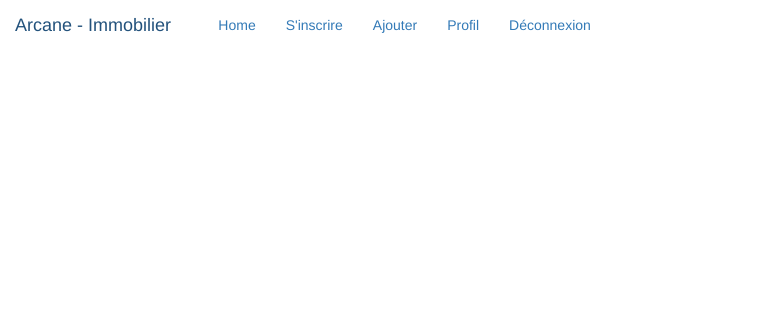
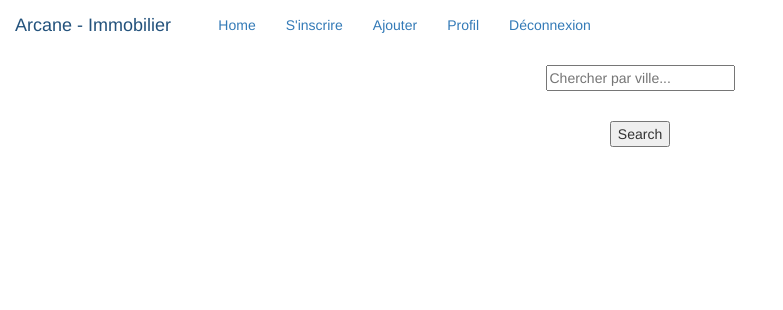
Before and after one commit to Git-StevenP/Immobilier_Arcane, a Flask app: page / in a window 1280 px wide. Shown: the top 310 px of the page, without its empty margins (0-783 px from the left). Run offline with Flask 2, Linux system fonts and the light colour scheme; the visitor is signed in with stand-in values (Sample User, id 1); data that the repository does not hold is empty; some libraries are stand-ins or nearby versions.

Commit message:
Recherche par ville implémentée

```diff
--- a/API_Flask/templates/home.html
+++ b/API_Flask/templates/home.html
@@ -1,7 +1,18 @@
 {% extends "main.html" %}
 {% block content %}
 
-<div class="hist_container">
+<div class="row">
+    <form class="col-sm-12" action="" method="post" name="real_estate_search">
+        <div class="field">
+            {{form.search}}
+        </div>
+        <div class="field">
+            <input class="field" type=submit name='search' value=Search>
+        </div>
+    </form>
+</div>
+
+<div class="row">
     {% for real_estate in all_real_estate %}
     <a href='/modify/{{real_estate.name}}'>
         <div class="field real_estate">
--- a/API_Flask/utils/forms.py
+++ b/API_Flask/utils/forms.py
@@ -21,3 +21,6 @@ class RealEstateEditor(Form):
         exec(area_name + " = DecimalField('', render_kw={'placeholder': 'Surface (en m²)'})")
         exec(furniture_name + " = SelectField(u'Meublé', choices=[('oui', 'Oui'), ('non', 'Non')])")
     owner = StringField('', render_kw={"placeholder": "Propriétaire"})
+
+class RealEstateSearch(Form):
+    search = StringField('', render_kw={"placeholder": "Chercher par ville..."})
--- a/API_Flask/views.py
+++ b/API_Flask/views.py
@@ -20,7 +20,13 @@ def index():
         mongo.db.room_number.drop()
         mongo.insert_one('room_number', {'number' : 1})
 
-        real_estate_list = mongo.db.biens_immobilier.find()
+        searchForm = forms.RealEstateSearch(request.form)
+
+        if request.method == 'POST':
+            real_estate_list = mongo.db.biens_immobilier.find({'city' : searchForm.search.data})
+        else:
+            real_estate_list = mongo.db.biens_immobilier.find()
+
         all_real_estate = []
         for real_estate in real_estate_list:
             all_rooms = []
@@ -30,7 +36,7 @@ def index():
             all_real_estate.append({'name' : real_estate['name'], 'description' : real_estate['description'], 'type' : real_estate['type'], 'city' : real_estate['city'], 'owner' : real_estate['owner'], 'rooms' : all_rooms })
         print(all_real_estate)
 
-        return render_template('home.html', username = session['username'], all_real_estate = all_real_estate)
+        return render_template('home.html', username = session['username'], form=searchForm, all_real_estate = all_real_estate)
 
     return render_template('index.html')
 
```
